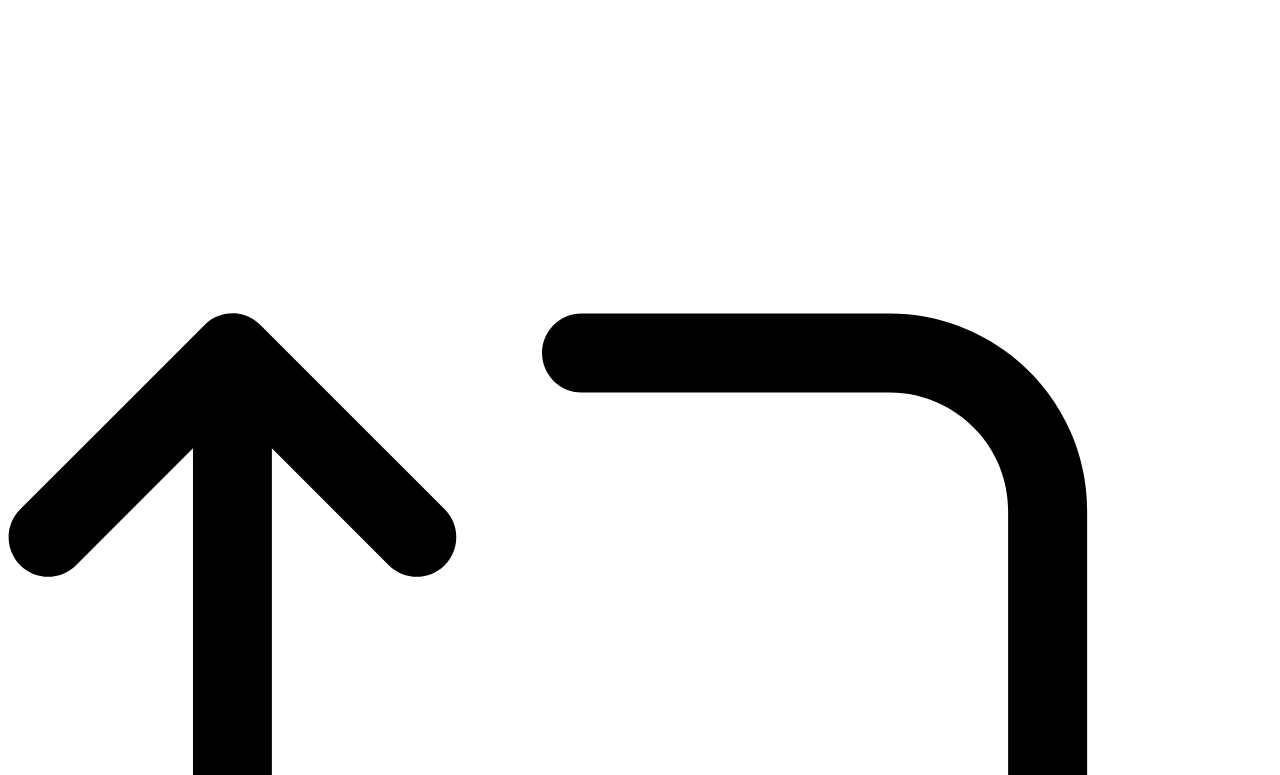
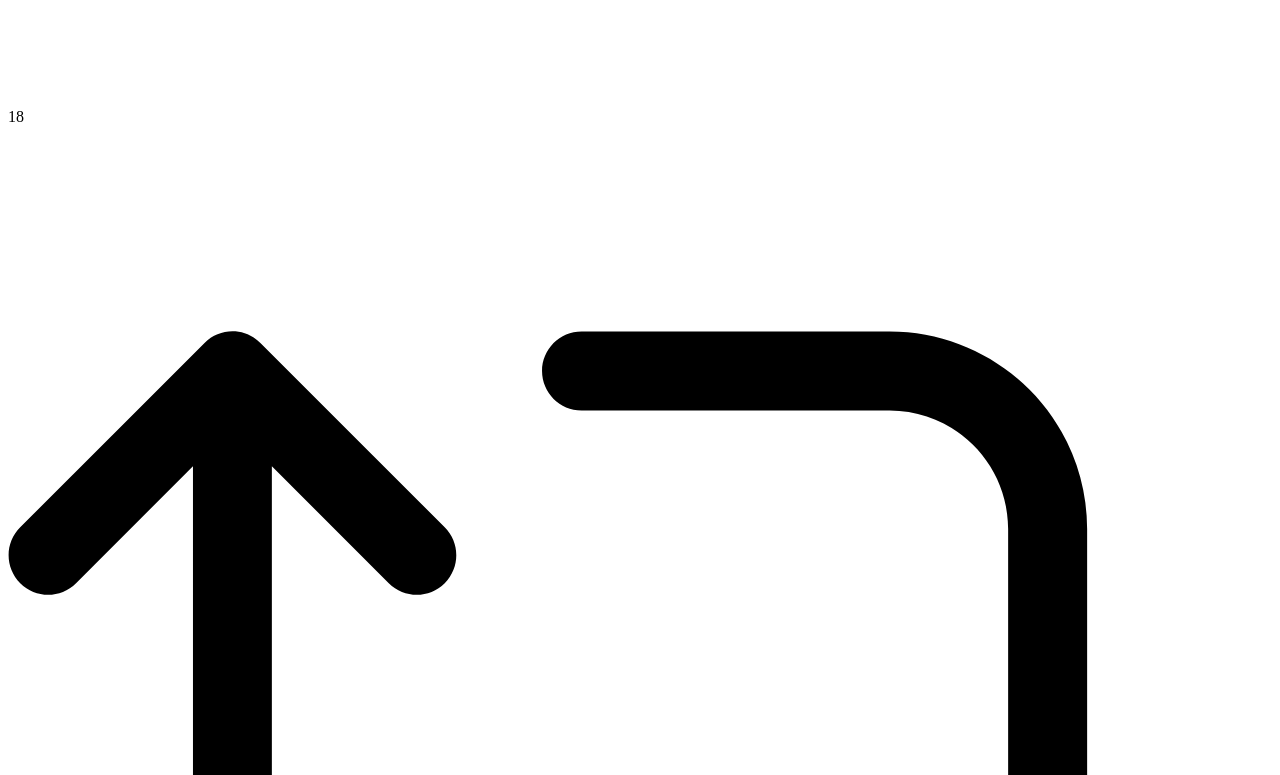
Before and after one commit to pirey/next-tweeter, a Next.js app: page / in a window 1280 px wide. Shown: the part 10745-11520 px from the top of the page. Built offline with nearby package versions, Linux system fonts and the light colour scheme.

Commit message:
tweet action count

```diff
--- a/components/Avatar.js
+++ b/components/Avatar.js
@@ -1,6 +1,6 @@
 function Avatar() {
   return (
-    <div className="py-2 pr-4 cursor-pointer">
+    <div className="py-3 pr-4 cursor-pointer">
       <img
         className="w-12 rounded-full"
         src="https://pbs.twimg.com/profile_images/1028605252168105990/xdHiCPOa_bigger.jpg"
--- a/components/Tweet.js
+++ b/components/Tweet.js
@@ -49,12 +49,18 @@ function Bottom({ children }) {
   return <div className="flex justify-between max-w-sm mt-3">{children}</div>
 }
 
-function Tweet() {
+function ActionButton({ children }) {
   return (
-    <Wrap className="text-gray-700 cursor-pointer hover:bg-gray-100">
+    <div className="flex items-center space-x-1 cursor-pointer group">{children}</div>
+  )
+}
+
+function Tweet({ replyCount = 127, retweetCount = 55, likeCount = 7, tweet = "Today's theme is #Cookies, #pixel_dailies" }) {
+  return (
+    <Wrap className="text-gray-700 border-b border-gray-200 cursor-pointer hover:bg-gray-100">
       <Avatar />
-      <div className="flex-1 py-2">
-        <div className="flex justify-between -mb-3">
+      <div className="flex-1 py-3">
+        <div className="flex justify-between -mb-2">
           <div className="flex space-x-1">
             <a href="#" className="flex space-x-1 group">
               <span
@@ -77,21 +83,32 @@ function Tweet() {
           </div>
         </div>
 
-        <div className="">Today's theme is #Cookies, #pixel_dailies</div>
+        <div className="">{tweet}</div>
 
         <Bottom>
-          <LightButton color="text-gray-500 hover:text-blue-400 hover:bg-blue-100">
+          <ActionButton>
+            <LightButton color="text-gray-500 group-hover:text-blue-400 group-hover:bg-blue-100">
               {assets.svg.reply}
             </LightButton>
-          <LightButton color="text-gray-500 hover:text-green-400 hover:bg-green-100">
+            <span className="text-xs group-hover:text-blue-400">{+replyCount > 0 ? replyCount : ""}</span>
+          </ActionButton>
+          <ActionButton>
+            <LightButton color="text-gray-500 group-hover:text-green-400 group-hover:bg-green-100">
               {assets.svg.retweet}
             </LightButton>
-          <LightButton color="text-gray-500 hover:text-red-400 hover:bg-red-100">
+            <span className="text-xs group-hover:text-green-400">{+retweetCount > 0 ? retweetCount : ""}</span>
+          </ActionButton>
+          <ActionButton>
+            <LightButton color="text-gray-500 group-hover:text-red-400 group-hover:bg-red-100">
               {assets.svg.like}
             </LightButton>
-          <LightButton color="text-gray-500 hover:text-blue-400 hover:bg-blue-100">
+            <span className="text-xs group-hover:text-red-400">{+likeCount > 0 ? likeCount : ""}</span>
+          </ActionButton>
+          <ActionButton>
+            <LightButton color="text-gray-500 group-hover:text-blue-400 group-hover:bg-blue-100">
               {assets.svg.share}
             </LightButton>
+          </ActionButton>
         </Bottom>
       </div>
     </Wrap>
--- a/pages/_app.js
+++ b/pages/_app.js
@@ -1,8 +1,16 @@
+import Head from "next/head"
 import "draft-js/dist/Draft.css"
 import "tailwindcss/tailwind.css"
 
 function MyApp({ Component, pageProps }) {
-  return <Component {...pageProps} />
+  return (
+    <>
+      <Head>
+        <title>Tweeter</title>
+      </Head>
+      <Component {...pageProps} />
+    </>
+  )
 }
 
 export default MyApp
--- a/pages/index.js
+++ b/pages/index.js
@@ -4,14 +4,27 @@ import TweetBox from "../components/TweetBox"
 export default function Home() {
   return (
     <div className="min-h-screen bg-gray-50">
-      <div className="h-24"></div>
-      <div className="px-4 py-6">
-        <div className="max-w-xl m-auto overflow-hidden rounded-lg shadow">
-          <TweetBox />
-          <Tweet />
-        </div>
+      <div className="max-w-xl m-auto shadow">
+        <TweetBox />
+        <Tweet replyCount={18} retweetCount={3} likeCount={16} />
+        <Tweet replyCount={127} retweetCount={20} likeCount={1667} />
+        <Tweet replyCount={8} retweetCount={29} likeCount={97} />
+        <Tweet replyCount={48} retweetCount={4} likeCount={23} />
+        <Tweet replyCount={87} retweetCount={0} likeCount={3} />
+        <Tweet replyCount={0} retweetCount={0} likeCount={2} />
+        <Tweet replyCount={18} retweetCount={3} likeCount={16} />
+        <Tweet replyCount={127} retweetCount={20} likeCount={1667} />
+        <Tweet replyCount={8} retweetCount={29} likeCount={97} />
+        <Tweet replyCount={48} retweetCount={4} likeCount={23} />
+        <Tweet replyCount={87} retweetCount={0} likeCount={3} />
+        <Tweet replyCount={0} retweetCount={0} likeCount={2} />
+        <Tweet replyCount={18} retweetCount={3} likeCount={16} />
+        <Tweet replyCount={127} retweetCount={20} likeCount={1667} />
+        <Tweet replyCount={8} retweetCount={29} likeCount={97} />
+        <Tweet replyCount={48} retweetCount={4} likeCount={23} />
+        <Tweet replyCount={87} retweetCount={0} likeCount={3} />
+        <Tweet replyCount={0} retweetCount={0} likeCount={2} />
       </div>
-      <div className="h-96"></div>
     </div>
   )
 }
```
Lines whose indentation alone changed are shown as unchanged.
